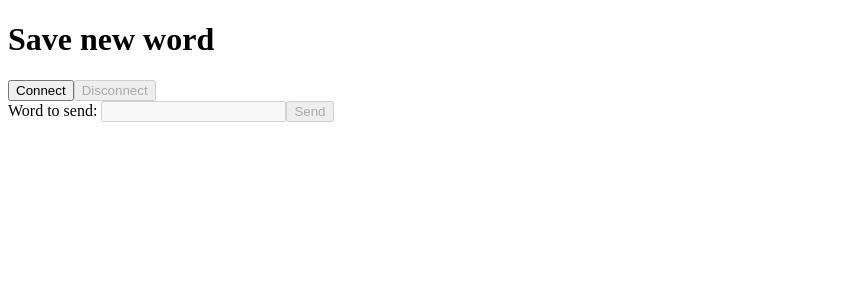
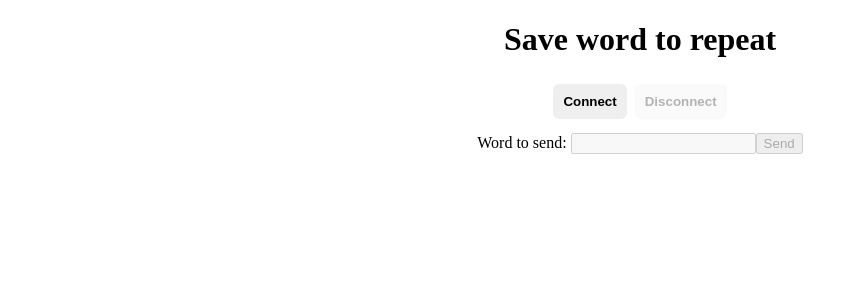
Before and after one commit to cezarysanecki/websocket-demo, an Angular app in the folder websocket-demo-client/: page / in a window 1280 px wide. Shown: the top 300 px of the page, without its empty margins (0-858 px from the left). Built offline with nearby package versions, Linux system fonts and the light colour scheme.

Commit message:
Added some styling

```diff
--- a/websocket-demo-client/src/app/app.component.css
+++ b/websocket-demo-client/src/app/app.component.css
@@ -0,0 +1,26 @@
+.app-main {
+  width: 100%;
+  text-align: center;
+}
+
+.app-main-buttons {
+  margin: 10px 0;
+}
+
+.app-main-buttons button {
+  margin: 2px;
+  border: 2px solid white;
+  padding: 10px;
+  border-radius: 8px;
+  font-weight: bold;
+}
+
+.app-main-buttons button:hover {
+  border: 2px solid gray;
+  transition-duration: 0.2s;
+  background: #d5d5d5;
+}
+
+.app-main-responses {
+  list-style-type: none;
+}
--- a/websocket-demo-client/src/app/app.component.html
+++ b/websocket-demo-client/src/app/app.component.html
@@ -1,9 +1,13 @@
-<h1>Save new word</h1>
+<div class="app-main">
+  <h1>Save word to repeat</h1>
+  <div class="app-main-buttons">
     <button [disabled]="webSocketConnected" (click)="connect()">Connect</button>
     <button [disabled]="!webSocketConnected" (click)="disconnect()">Disconnect</button>
+  </div>
   <app-save-word-to-repeat (onRequest)="createRequest($event)"></app-save-word-to-repeat>
-<ul>
+  <ul class="app-main-responses">
     <li *ngFor="let response of repeatResponses; let i = index">
       {{i + 1}}) word: {{response.content}}, counter: {{response.numberOfRepetitions}}
     </li>
   </ul>
+</div>
--- a/websocket-demo-client/src/app/save-word-to-repeat/save-word-to-repeat.component.html
+++ b/websocket-demo-client/src/app/save-word-to-repeat/save-word-to-repeat.component.html
@@ -1,10 +1,8 @@
 <div class="inner-container">
-  <article>
-    <form [formGroup]="form" (submit)="onSubmit()">
-      <label>Word to send: </label>
-      <input type="text" formControlName="value" />
+  <form [formGroup]="form" (submit)="onSubmit()">
+    <label>Word to send: </label>
+    <input type="text" formControlName="value"/>
 
-      <button [disabled]="form.invalid || form.disabled">Send</button>
-    </form>
-  </article>
+    <button [disabled]="form.invalid || form.disabled">Send</button>
+  </form>
 </div>
```
Lines whose indentation alone changed are shown as unchanged.
